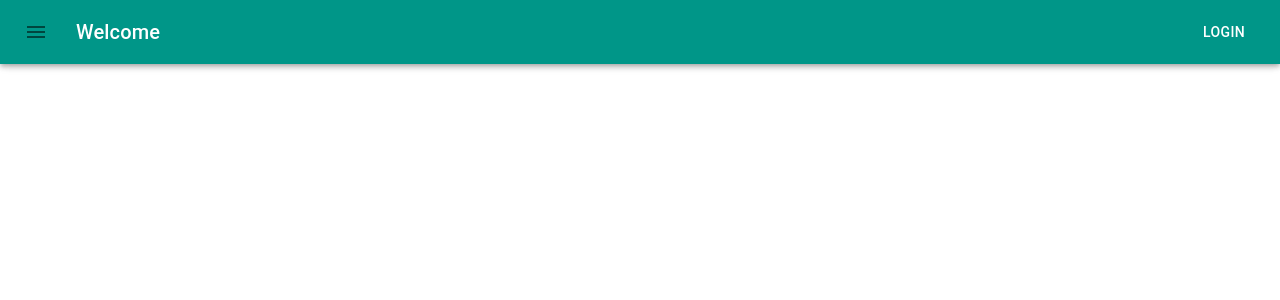
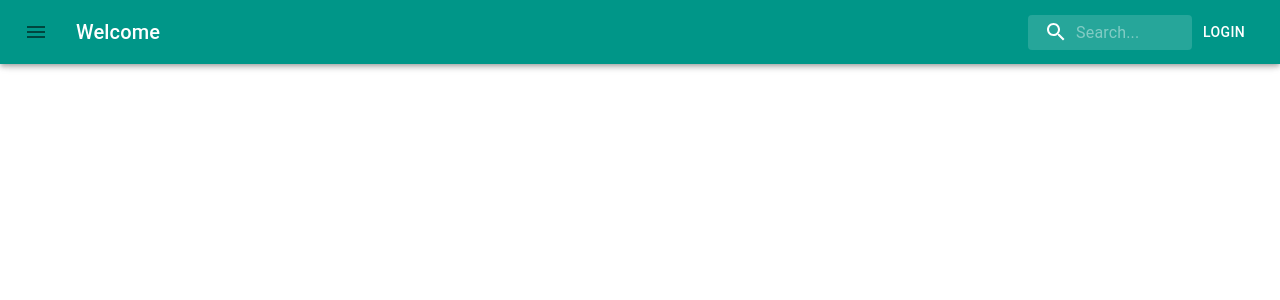
Before and after one commit to HaoWang95/reacts3, a React (Create React App) app: page / in a window 1280 px wide. Shown: the top 300 px of the page. Built offline with nearby package versions, Linux system fonts and the light colour scheme.

Commit message:
Update: search bar

```diff
--- a/src/App.jsx
+++ b/src/App.jsx
@@ -10,8 +10,8 @@ const appDefaultTheme = createTheme({
       dark: teal[650],
     },
     secondary: {
-      main: orange[500]
-    }
+      main: orange[500],
+    },
   },
 });
 
--- a/src/components/AppBar.component.jsx
+++ b/src/components/AppBar.component.jsx
@@ -1,33 +1,64 @@
-import React from 'react';
-import { AppBar, Typography } from '@material-ui/core';
-import Button from '@material-ui/core/Button';
-import { makeStyles } from '@material-ui/core/styles';
-import { Toolbar } from '@material-ui/core';
-import MenuIcon from '@material-ui/icons/Menu';
-import IconButton from '@material-ui/core/IconButton';
-import { AccountCircleRounded } from '@material-ui/icons';
-import { useState } from 'react';
+import React from "react";
+import { AppBar, Menu, MenuItem, Typography } from "@material-ui/core";
+import Button from "@material-ui/core/Button";
+import { makeStyles } from "@material-ui/core/styles";
+import { Toolbar } from "@material-ui/core";
+import MenuIcon from "@material-ui/icons/Menu";
+import IconButton from "@material-ui/core/IconButton";
+import { AccountCircleRounded } from "@material-ui/icons";
+import { useState } from "react";
+import SearchField from "./Search.component";
 
 const useAppBarStyle = makeStyles((theme) => ({
   appBarRoot: {
-        flexGrow: 1
+    flexGrow: 1,
   },
   menuButton: {
     marginRight: theme.spacing(2),
   },
   title: {
-        flexGrow: 1
+    flexGrow: 1,
   },
-    menuProfile:{
+
+  menuProfile: {
     marginLeft: theme.spacing(2),
-    }
+  },
 }));
 
 const DefaultAppBar = () => {
   const style = useAppBarStyle();
   const [loggedIn, setLoggedIn] = useState(false);
+  const [accountMenu, setAccountMenu] = useState(null);
 
-    return(
+  const isAccountMenuOpen = Boolean(accountMenu);
+  // once clicked, set the current target
+  const handleAccountMenuOpen = (event) => {
+    setAccountMenu(event.currentTarget);
+  };
+
+  const handleMenuClose = () => {
+    setAccountMenu(null);
+  };
+
+  const renderAccountMenu = (
+    <Menu
+        anchorEl={accountMenu}
+        anchorOrigin={{vertical: 'top', horizontal: 'right'}}
+        keepMounted
+        transformOrigin={{vertical: 'top', horizontal: 'right'}}
+        open={isAccountMenuOpen}
+        onClose={handleMenuClose}
+    >
+      <MenuItem onClick={handleMenuClose}>Account profile</MenuItem>
+      <MenuItem
+      onClick={(event) => {
+          setLoggedIn(prev => !prev);
+          handleMenuClose()
+          }}>Logout</MenuItem>
+    </Menu>
+  );
+
+  return (
     <div className={style.appBarRoot}>
       <AppBar>
         <Toolbar>
@@ -37,25 +68,29 @@ const DefaultAppBar = () => {
           <Typography variant="h6" className={style.title}>
             Welcome
           </Typography>
-                    {
-                        !loggedIn
-                        ? <Button
-                            color="inherit"
-                            onClick={() => setLoggedIn(true)}>
-                                Login</Button>
-                        :
+          <SearchField />
+          {!loggedIn ? (
+            <Button color="inherit" onClick={() => setLoggedIn(true)}>
+              Login
+            </Button>
+          ) : (
+            <MenuItem>
               <IconButton
                 aria-label="account of current user"
                 aria-haspopup="true"
                 color="inherit"
+                onClick={handleAccountMenuOpen}
               >
                 <AccountCircleRounded />
               </IconButton>
-                    }
+            </MenuItem>
+          )}
         </Toolbar>
       </AppBar>
+      /** This is a conditional rendering */
+      {renderAccountMenu}
     </div>
-    )
-}
+  );
+};
 
 export default DefaultAppBar;
--- /dev/null
+++ b/src/components/Search.component.jsx
@@ -0,0 +1,66 @@
+import { makeStyles, alpha } from "@material-ui/core/styles";
+import SearchIcon from "@material-ui/icons/Search";
+import InputBase from "@material-ui/core/InputBase";
+
+const useSearchStyles = makeStyles((theme) => ({
+  searchRoot: {
+    position: "relative",
+    borderRadius: theme.shape.borderRadius,
+    backgroundColor: alpha(theme.palette.common.white, 0.15),
+    "&:hover": {
+      backgroundColor: alpha(theme.palette.common.white, 0.25),
+    },
+    marginLeft: 0,
+    width: "100%",
+    [theme.breakpoints.up("sm")]: {
+      marginLeft: theme.spacing(1),
+      width: "auto",
+    },
+  },
+
+  searchIcon: {
+    padding: theme.spacing(0, 2),
+    height: "100%",
+    position: "absolute",
+    pointerEvents: "none",
+    display: "flex",
+    alignItems: "center",
+    justifyContent: "center",
+  },
+
+  inputRoot: {
+    color: "inherit",
+  },
+  inputInput: {
+    padding: theme.spacing(1, 1, 1, 0),
+    // vertical padding + font size from searchIcon
+    paddingLeft: `calc(1em + ${theme.spacing(4)}px)`,
+    transition: theme.transitions.create("width"),
+    width: "100%",
+    [theme.breakpoints.up("sm")]: {
+      width: "12ch",
+      "&:focus": {
+        width: "20ch",
+      },
+    },
+  },
+}));
+
+export default function SearchField() {
+  const searchStyle = useSearchStyles();
+  return (
+    <div className={searchStyle.searchRoot}>
+      <div className={searchStyle.searchIcon}>
+        <SearchIcon />
+      </div>
+      <InputBase
+        placeholder="Search..."
+        classes={{
+          root: searchStyle.inputRoot,
+          input: searchStyle.inputInput,
+        }}
+        inputProps={{ "aria-label": "search" }}
+      />
+    </div>
+  );
+}
```
Lines whose indentation alone changed are shown as unchanged.
